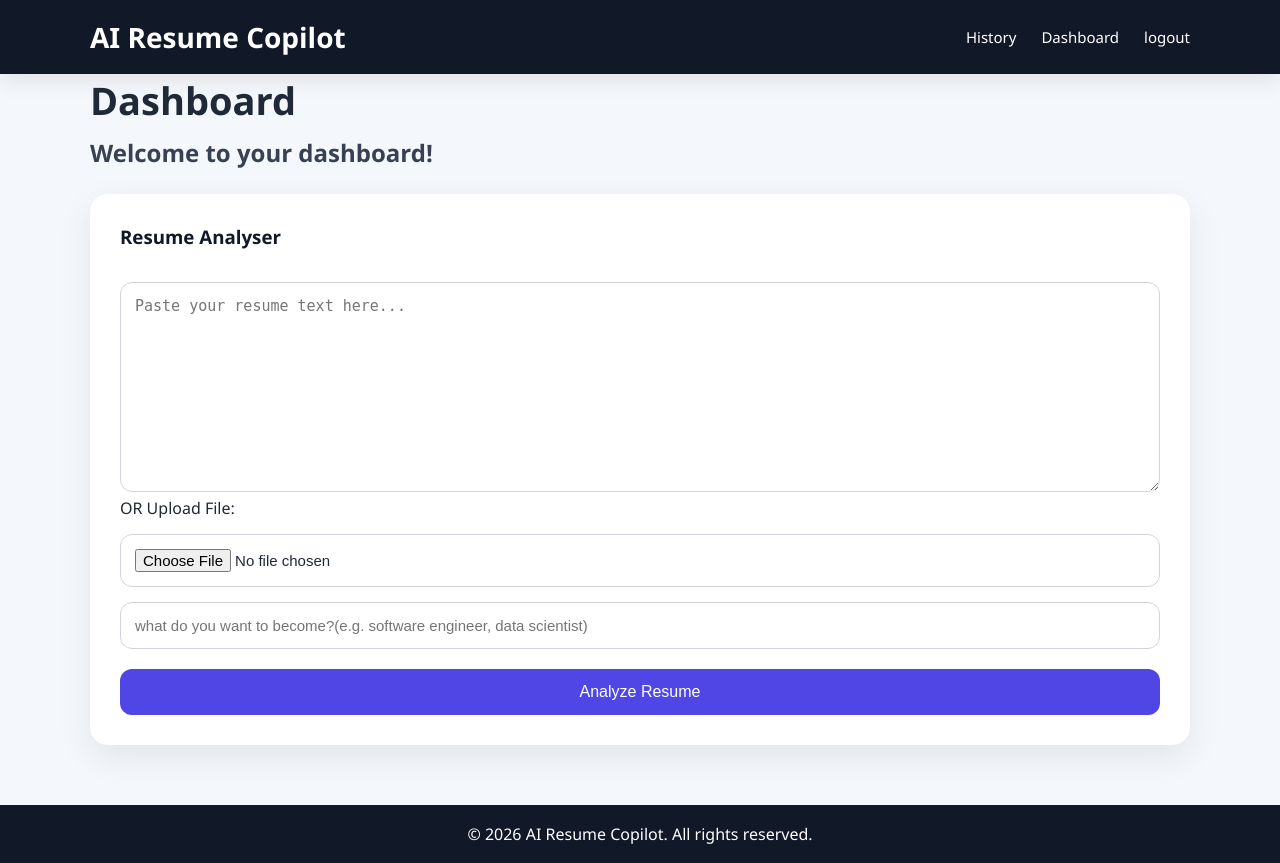
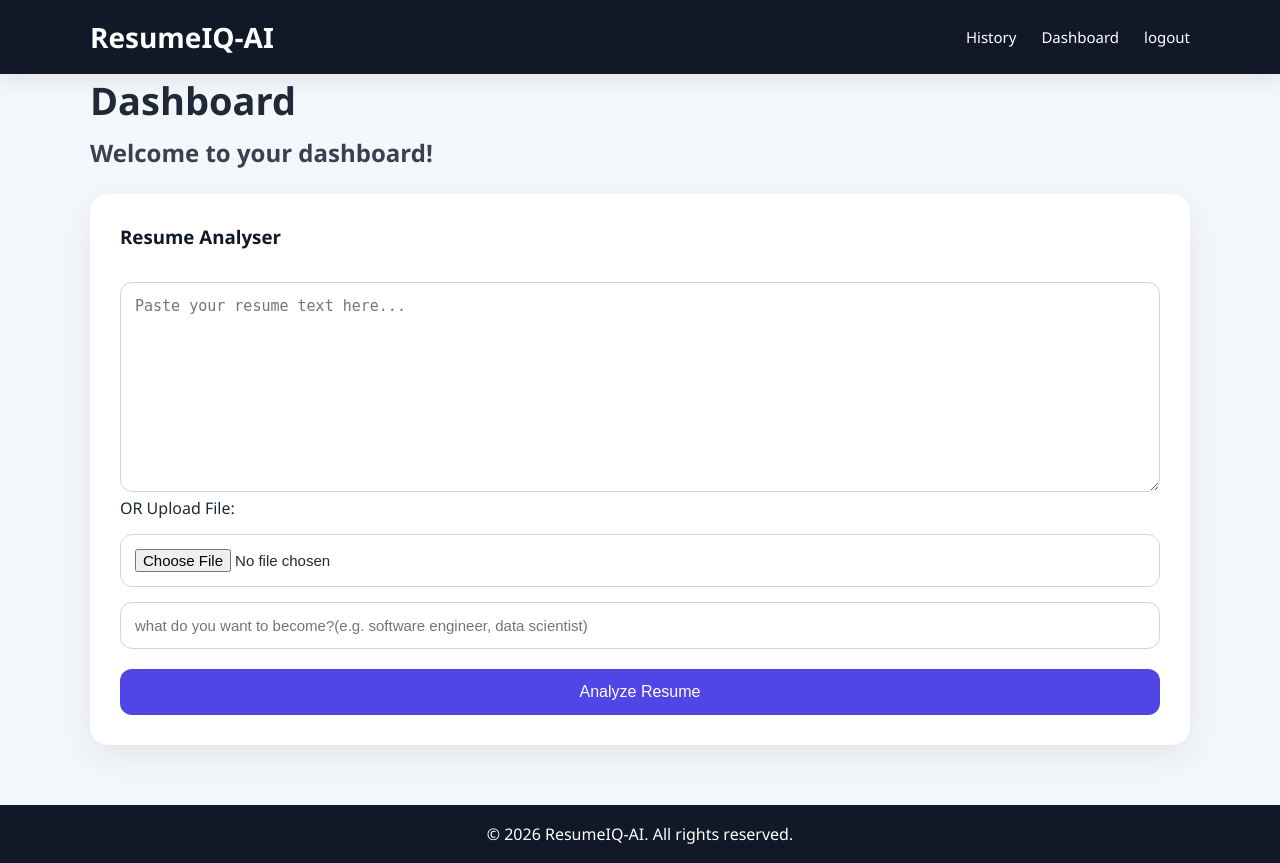
Before and after one commit to anukritiujjaini/ResumeIQ-AI, a Flask app: page /dashboard in a window 1280 px wide. Run offline with Flask 3, Linux system fonts and the light colour scheme; the visitor is signed in with stand-in values (Sample User, id 1).

```diff
--- a/app.py
+++ b/app.py
@@ -8,7 +8,7 @@ import ai
 
 app = Flask(__name__,static_folder="static")    # isse ek Flask application object create hota hai, jisse hum apne web application ke liye use karte hain.
 
-app.secret_key = 'secret123'
+
 
 base.metadata.create_all(bind=engine)
 
--- a/templates/base.html
+++ b/templates/base.html
@@ -3,7 +3,7 @@
     <head>
     <meta charset="UTF-8">
     <meta name="viewport" content="width=device-width, initial-scale=1.0">
-    <title>AI Resume Copilot</title>
+    <title>ResumeIQ-AI</title>
     <link rel="stylesheet" href="{{ url_for('static', filename='styles.css') }}">
 </head>
     <body>
@@ -11,7 +11,7 @@
             <div class="container">
                  <div class="navbar">
 
-                <h1 class="logo">AI Resume Copilot</h1>
+                <h1 class="logo">ResumeIQ-AI</h1>
 
                 <nav>
                     <a href="/history">History</a>
@@ -27,7 +27,7 @@
         </main>
         <footer>
             <div class="container">
-                <p>&copy; 2026 AI Resume Copilot. All rights reserved.</p>
+                <p>&copy; 2026 ResumeIQ-AI. All rights reserved.</p>
             </div>
             </footer>
     </body>
```
Also changed, not shown: 1 other file.
